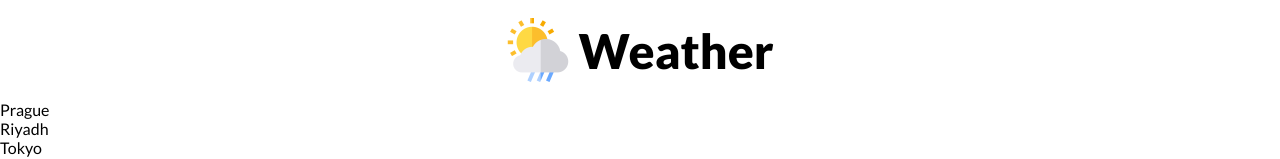
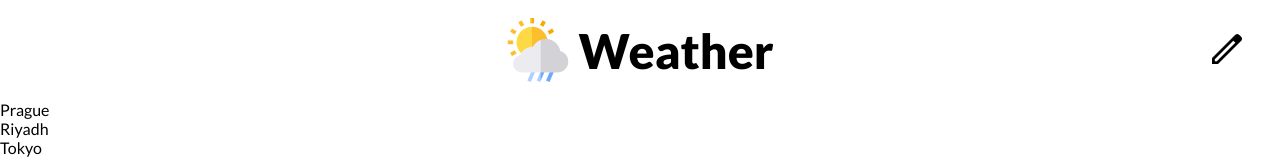
Before and after one commit to BenHbrt/weather, a React (Create React App) app: page / in a window 1280 px wide. Shown: the top 159 px of the page. Built offline with nearby package versions, Linux system fonts and the light colour scheme.

Commit message:
Edit icon

```diff
--- a/src/App.js
+++ b/src/App.js
@@ -9,6 +9,7 @@ import Location from './components/Location';
 import Credits from './components/Credits';
 import Cookies from './components/Cookies';
 import NoPage from './components/NoPage';
+import Edit from './components/Edit';
 
 function App() {
   return (
@@ -19,6 +20,7 @@ function App() {
             <Route path="/location/:loc" element={<Location />} />
             <Route path="/credits" element={<Credits />} />
             <Route path="/cookies" element={<Cookies />} />
+            <Route path="/edit" element={<Edit />} />
             <Route path="*" element={<NoPage />} />
         </Routes>
       <Footer />
--- /dev/null
+++ b/src/components/Edit.js
@@ -0,0 +1,7 @@
+const Edit = () => {
+    return (
+        <main>Edit</main>
+    );
+}
+
+export default Edit;
--- a/src/components/Footer.js
+++ b/src/components/Footer.js
@@ -7,15 +7,15 @@ const Footer = () => {
         <footer className="footer">
             <div className="footer_container">
                 <div className="footer_container_title">About this Project</div>
-                <div><a href="https://github.com/BenHbrt/weather" target="_blank" >Code</a></div>
+                <div><a href="https://github.com/BenHbrt/weather" target="_blank" rel="noreferrer">Code</a></div>
                 <div><Link to={'./credits'}>Credits</Link></div>
             </div>
             <div className="footer_container">
                 <div className="footer_container_title">About Me</div>
-                <a href="https://github.com/BenHbrt" target="_blank">
+                <a href="https://github.com/BenHbrt" target="_blank" rel="noreferrer">
                     <img className="footer_container_icon" src={require('../img/icons/github-mark-white.png')} alt="github logo" height="20px"/>
                 </a>
-                <a href="https://www.linkedin.com/in/benherbertcz/" target="_blank">
+                <a href="https://www.linkedin.com/in/benherbertcz/" target="_blank" rel="noreferrer">
                     <img className="footer_container_icon" src={require('../img/icons/In-White-26@2x.png')} alt="linkedin logo" height="20px"/>
                 </a>
             </div>
--- a/src/components/Header.js
+++ b/src/components/Header.js
@@ -5,7 +5,7 @@ import { Link, useLocation } from 'react-router-dom';
 
 const Header = () => {
 
-    const [hoverHome, setHoverHome] = useState(false);
+    const [hoverIcon, setHoverIcon] = useState(false);
     const location = useLocation();
 
     return (
@@ -14,21 +14,37 @@ const Header = () => {
                 location.pathname !== "/" ?
                 <div className="header_home">
                     <div className="header_home_icon"
-                onMouseOver={() => setHoverHome(true)}
-                onMouseLeave={() => setHoverHome(false)}
-                onClick={() => setHoverHome(false)}
+                    onMouseOver={() => setHoverIcon(true)}
+                    onMouseLeave={() => setHoverIcon(false)}
+                    onClick={() => setHoverIcon(false)}
                     >
                         {
-                        hoverHome ?
+                            hoverIcon ?
                             <Link to={"/"}>
-                            <img src={require('../img/icons/home_filled.png')} alt="home icon" />
+                                <img src={require('../img/icons/home_filled.png')} alt="home icon" title="Home"/>
                             </Link>
                             :
                             <img src={require('../img/icons/home.png')} alt="home icon" />
                         }
                     </div>
                 </div>
-                : null
+                :
+                <div className="header_edit">
+                    <div className="header_edit_icon"
+                    onMouseOver={() => setHoverIcon(true)}
+                    onMouseLeave={() => setHoverIcon(false)}
+                    onClick={() => setHoverIcon(false)}
+                    >
+                        {
+                            hoverIcon ?
+                            <Link to={"/edit"}>
+                                <img src={require('../img/icons/edit_filled.png')} alt="home icon" title="Edit locations"/>
+                            </Link>
+                            :
+                            <img src={require('../img/icons/edit.png')} alt="home icon" />
+                        }
+                    </div>
+                </div>
             }
 
             <div className="header_title">
--- a/src/components/Header.scss
+++ b/src/components/Header.scss
@@ -43,4 +43,23 @@
             }
         }
     }
+
+    &_edit {
+        display: flex;
+        flex-direction: row;
+        justify-content: flex-end;
+        align-items: center;
+        height: 100%;
+        width: 100%;
+        position: absolute;
+        top: 0px;
+
+        &_icon {
+            margin-right: calc(Variables.$header-height / 3);
+
+            &:hover {
+                cursor: pointer;
+            }
+        }
+    }
 }
```
Also changed, not shown: src/img/icons/edit.png (added), src/img/icons/edit_filled.png (added). Lines whose indentation alone changed are shown as unchanged.
